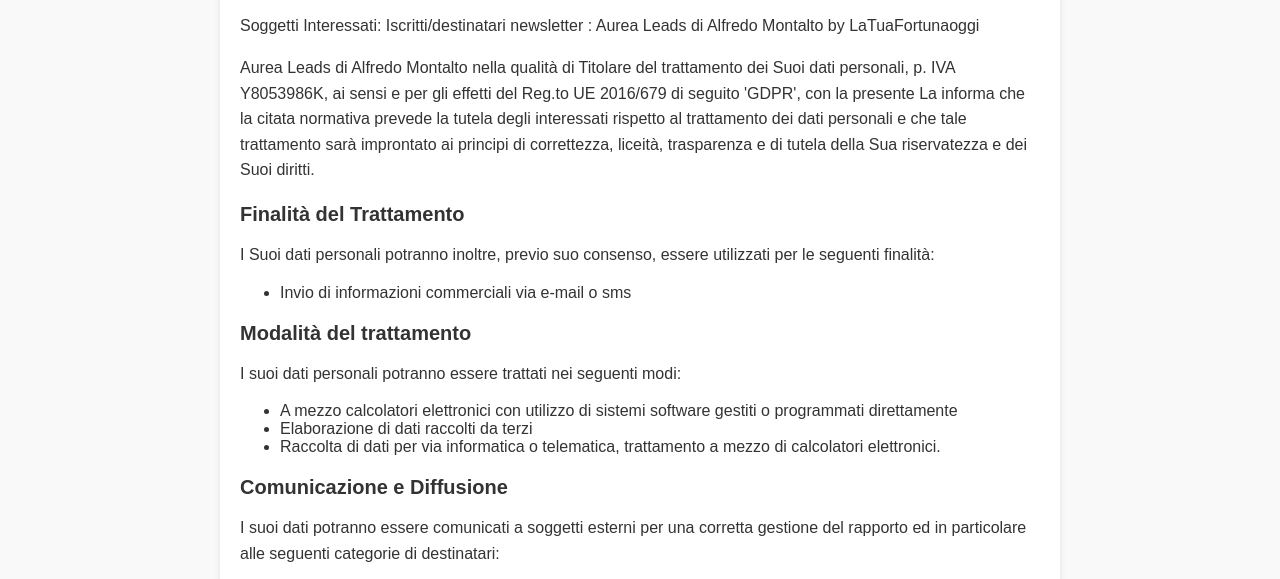
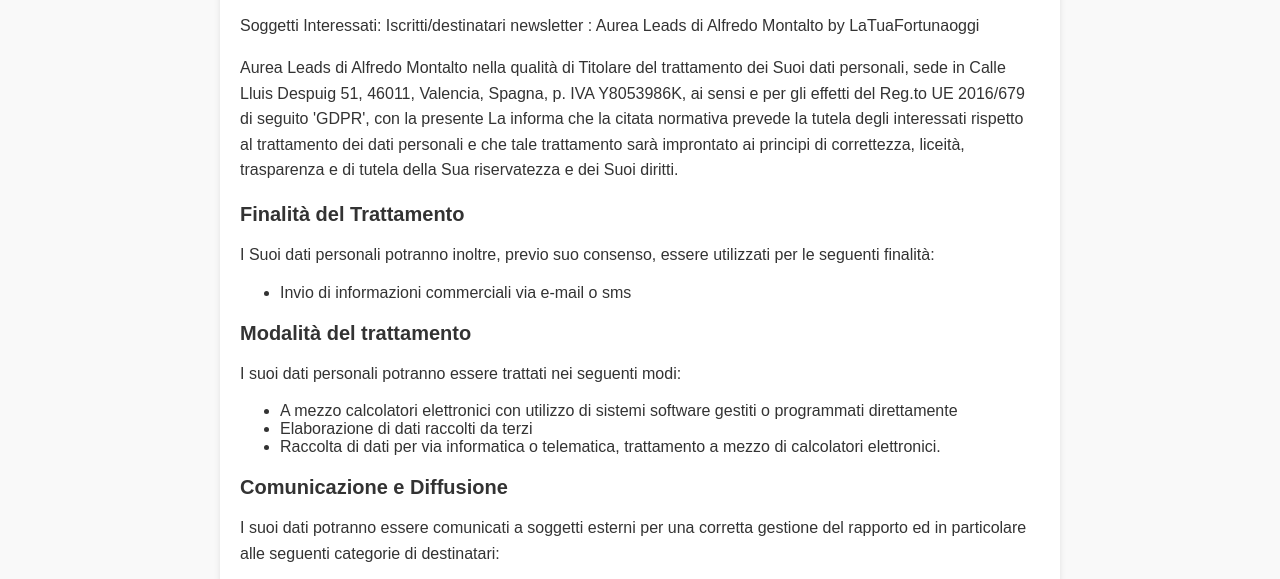
Before and after one commit to Aurealeads/Latuafortunaoggi, a plain HTML site: page seconda_pagina.html in a window 1280 px wide. Shown: the part 186-765 px from the top of the page. Drawn offline with Linux system fonts and the light colour scheme.

Commit message:
Update seconda_pagina.html

```diff
--- a/seconda_pagina.html
+++ b/seconda_pagina.html
@@ -53,7 +53,7 @@
                 Soggetti Interessati: Iscritti/destinatari newsletter : Aurea Leads di Alfredo Montalto by LaTuaFortunaoggi
             </p>
             <p>
-                Aurea Leads di Alfredo Montalto nella qualità di Titolare del trattamento dei Suoi dati personali, p. IVA Y8053986K, ai sensi e per gli effetti del Reg.to UE 2016/679 di seguito 'GDPR', con la presente La informa che la citata normativa prevede la tutela degli interessati rispetto al trattamento dei dati personali e che tale trattamento sarà improntato ai principi di correttezza, liceità, trasparenza e di tutela della Sua riservatezza e dei Suoi diritti.
+                Aurea Leads di Alfredo Montalto nella qualità di Titolare del trattamento dei Suoi dati personali, sede in Calle Lluis Despuig 51, 46011, Valencia, Spagna, p. IVA Y8053986K, ai sensi e per gli effetti del Reg.to UE 2016/679 di seguito 'GDPR', con la presente La informa che la citata normativa prevede la tutela degli interessati rispetto al trattamento dei dati personali e che tale trattamento sarà improntato ai principi di correttezza, liceità, trasparenza e di tutela della Sua riservatezza e dei Suoi diritti.
             </p>
         </div>
         <div class="section">
```
